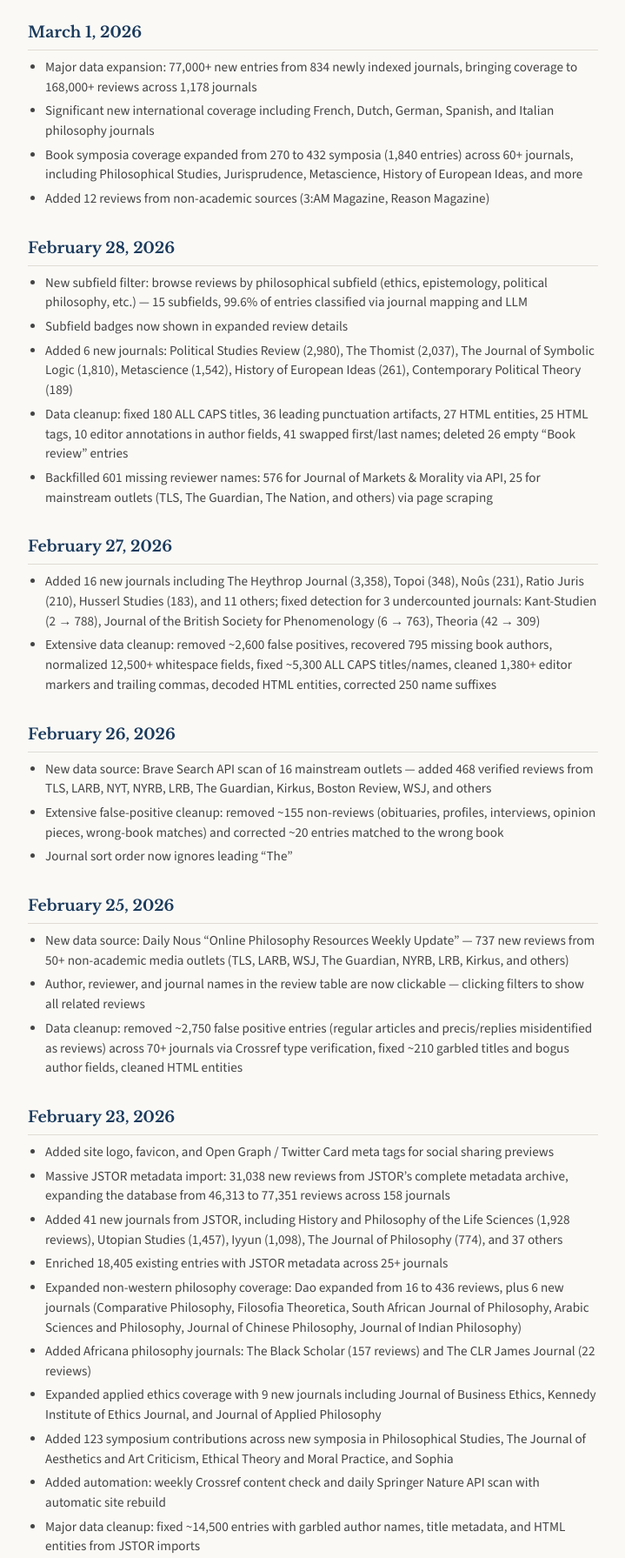
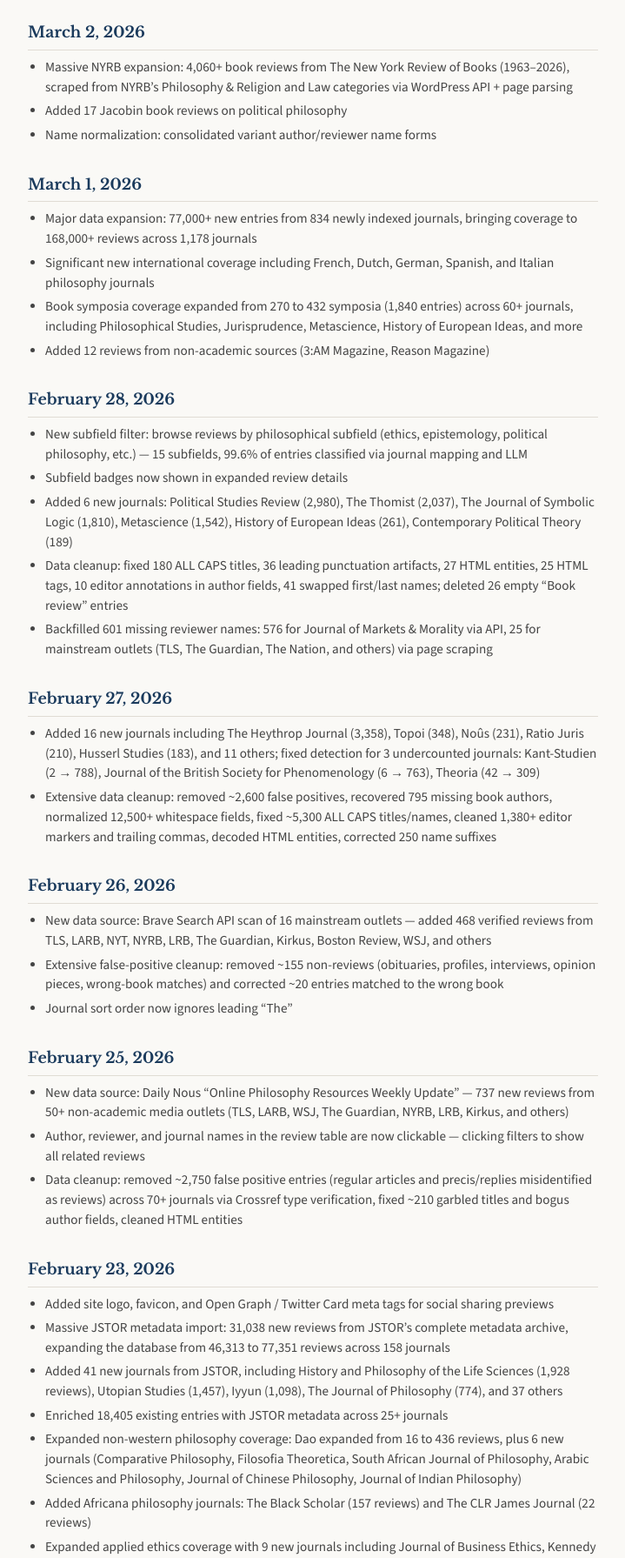
Before and after one commit to mzwolinski-png/philreviews, a Flask app: page /changelog in a window 1280 px wide. Shown: the part 146-1937 px from the top of the page at 87% size, without its empty margins (280-999 px from the left). Run offline with Flask 3, Linux system fonts and the light colour scheme; some libraries are stand-ins or nearby versions.

Commit message:
Add 4,060+ NYRB book reviews (1963-2026) and consolidate McManus names
Co-Authored-By: Claude Opus 4.6 <noreply@anthropic.com>

```diff
--- a/templates/changelog.html
+++ b/templates/changelog.html
@@ -33,6 +33,15 @@
 </header>
 
 <div class="container changelog">
+
+    <div class="changelog-entry">
+        <h2>March 2, 2026</h2>
+        <ul>
+            <li>Massive NYRB expansion: 4,060+ book reviews from The New York Review of Books (1963&ndash;2026), scraped from NYRB&rsquo;s Philosophy &amp; Religion and Law categories via WordPress API + page parsing</li>
+            <li>Added 17 Jacobin book reviews on political philosophy</li>
+            <li>Name normalization: consolidated variant author/reviewer name forms</li>
+        </ul>
+    </div>
 
     <div class="changelog-entry">
         <h2>March 1, 2026</h2>
```
Also changed, not shown: docs/changelog.html (+9 -0 lines).
